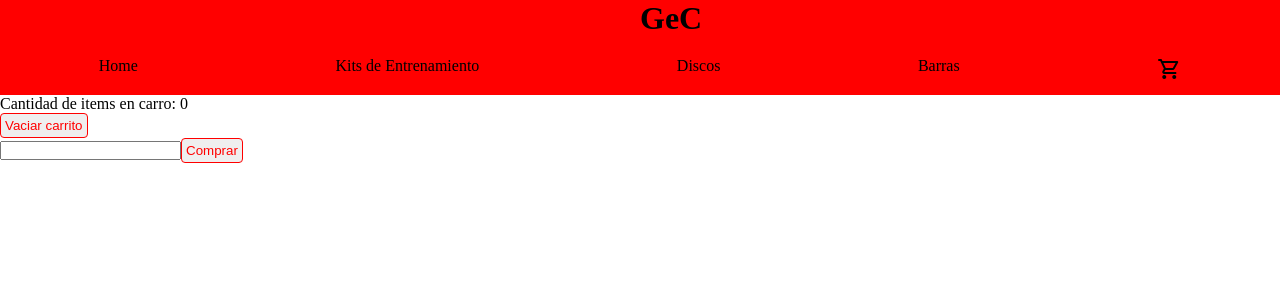
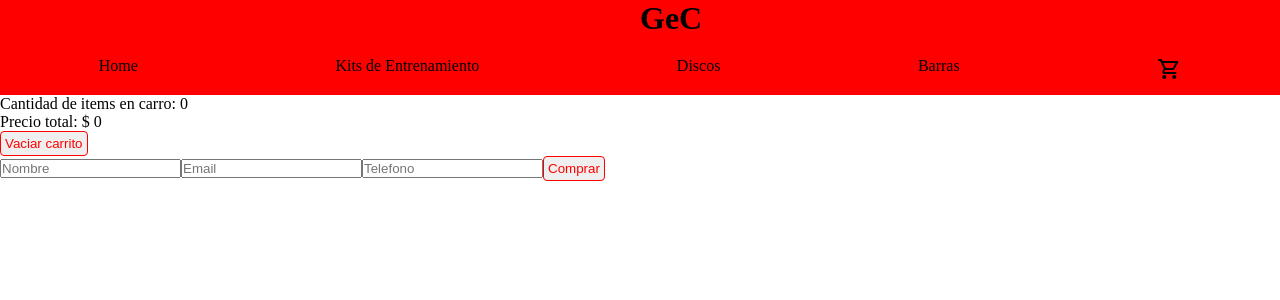
Before and after one commit to GeronimoValeiras/Gym-en-casa, a React (Create React App) app: page /cart in a window 1280 px wide. Shown: the top 300 px of the page. Built offline with nearby package versions, Linux system fonts and the light colour scheme.

Commit message:
Desafío item collection II

```diff
--- a/src/components/Cart.js
+++ b/src/components/Cart.js
@@ -1,34 +1,82 @@
-import React, { useContext } from 'react'
+import React, { useContext, useState } from 'react'
 import { contexto } from './CartContext'
+import { productosDB } from '../firebase'
+import { addDoc, collection, serverTimestamp } from 'firebase/firestore'
 
 const Cart = () => {
 
-  const {cart, addItemCartWidget, clear, removeItem, quantity} = useContext(contexto)
+  const {cart, addItemCartWidget, clear, removeItem, quantity, totalCartPrice, totalProductPrice} = useContext(contexto)
 
-  const handleClick = (e) => {
+  const [data, setData] = useState({name:'', email:'', phone:''})
+
+  const [order, setOrder] = useState('')
+
+  const handleChange = (e) => {
+    setData({...data, [e.target.name]: e.target.value})
+  }
+
+  const handleSubmit = (e) => {
     e.preventDefault()
+    const pedido = cart.map((product) => {
+      return {
+        nombre: product.nombre,
+        cantidad: product.quantity
+      }
+    })
+    const orderData = {
+      buyer : {
+        name: data.name,
+        phone: data.phone,
+        email: data.email,
+      },
+      pedido,
+      date: serverTimestamp(),
+      total: totalCartPrice(),
+    }
+
+    const orders = collection(productosDB, 'ordenes')
+    addDoc(orders, orderData)
+    .then((res) => {
+      setOrder(res.id)
+      clear();
+    })
+
+  }
+
+  if(order !== ''){
+    return <h1>Gracias por comprar en neustra tienda, tu código de compra es: {order}</h1>
   }
 
   return (
+    <>
+      {cart.lenght === 0 ? (
+        <section>Tu carrito está vacío</section>
+      ) :
+      (
     <section>
       {cart.map((product) => (
         <section key={product.id}>
           <h3>{product.nombre}</h3>
           <p>{product.descripcion}</p>
-          <h4>$ {product.precio}</h4>
+          <h4>$ {totalProductPrice(product.precio, product.quantity)}</h4>
           <img src={product.imagen} alt="" />
           <button onClick={() => removeItem(product.id)}>Quitar del carrito</button>
         </section>
       ))}
       <section>
         <p>Cantidad de items en carro: {addItemCartWidget(quantity)}</p>
+        <p>Precio total: $ {totalCartPrice()}</p>
         <button onClick={clear}>Vaciar carrito</button>
       </section>
-        <form>
-          <input type='text' />
-          <button onClick={handleClick}>Comprar</button>
+        <form onSubmit={handleSubmit}>
+          <input type='text' placeholder='Nombre' name='name' onChange={handleChange} value={data.name} required />
+          <input type='text' placeholder='Email' name='email' onChange={handleChange} value={data.email} required />
+          <input type='number' placeholder='Telefono' name='phone' onChange={handleChange} value={data.phone} required />
+          <button>Comprar</button>
         </form>
     </section>
+    )}
+  </>
   )
 }
 
--- a/src/components/CartContext.js
+++ b/src/components/CartContext.js
@@ -40,9 +40,23 @@ export const MiProvider = ({children}) => {
         setCart ([])
     }
 
+    const totalProductPrice = (precio, quantity) => {
+        let productPrice = 0
+        productPrice = productPrice + (precio * quantity)
+        return Number(productPrice)
+    }
+
+    const totalCartPrice = () => {
+        let cartPrice = 0
+        cart.forEach((product) => {
+            cartPrice = cartPrice + (product.precio * product.quantity)
+            })
+        return Number(cartPrice)
+    }
+
 
     return (
-        <Provider value={{cart, addItem, addItemCartWidget, isInCart, removeItem, clear }}>
+        <Provider value={{cart, addItem, addItemCartWidget, isInCart, removeItem, clear, totalProductPrice, totalCartPrice }}>
             {children}
         </Provider>
     )
```
Also changed, not shown: info.txt.
